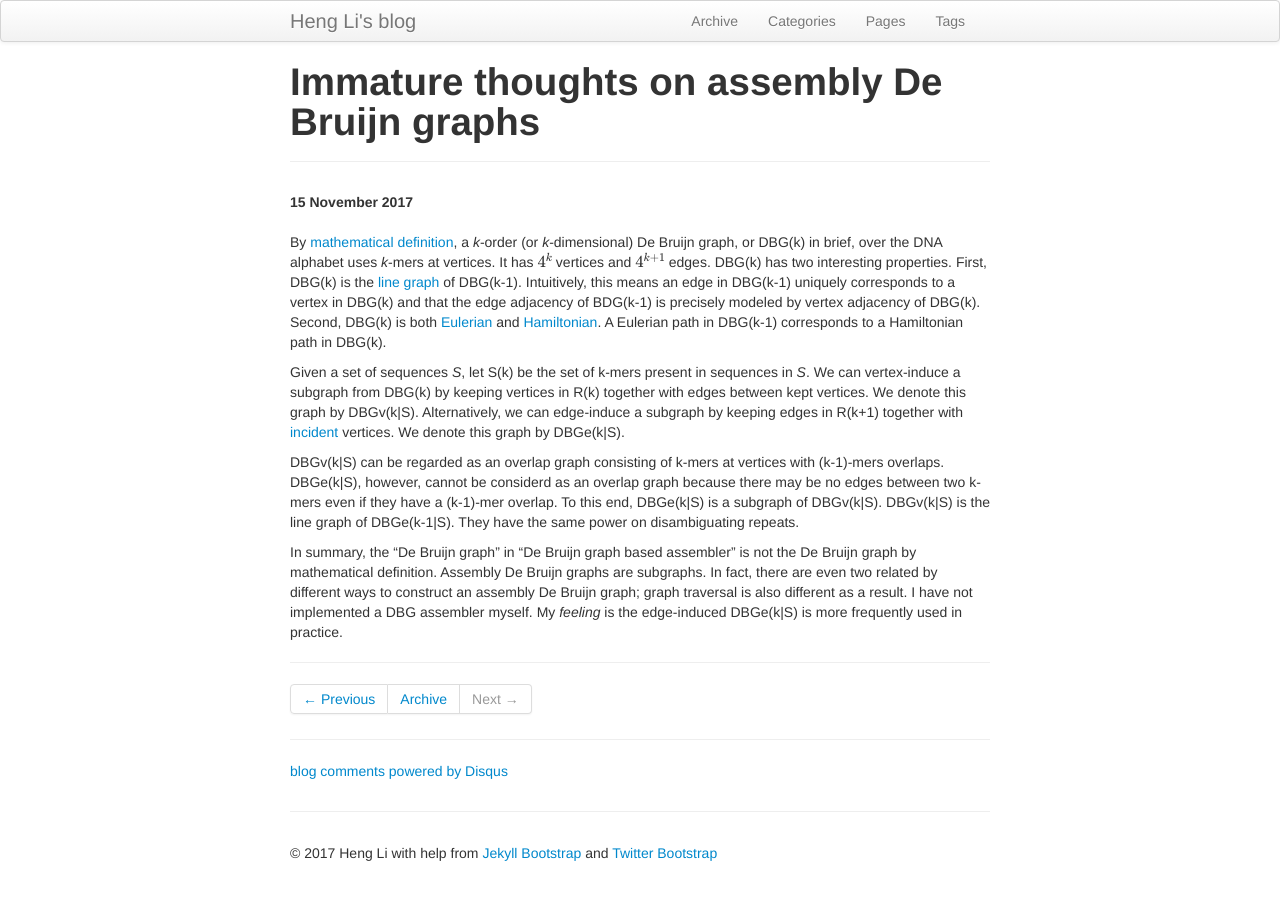
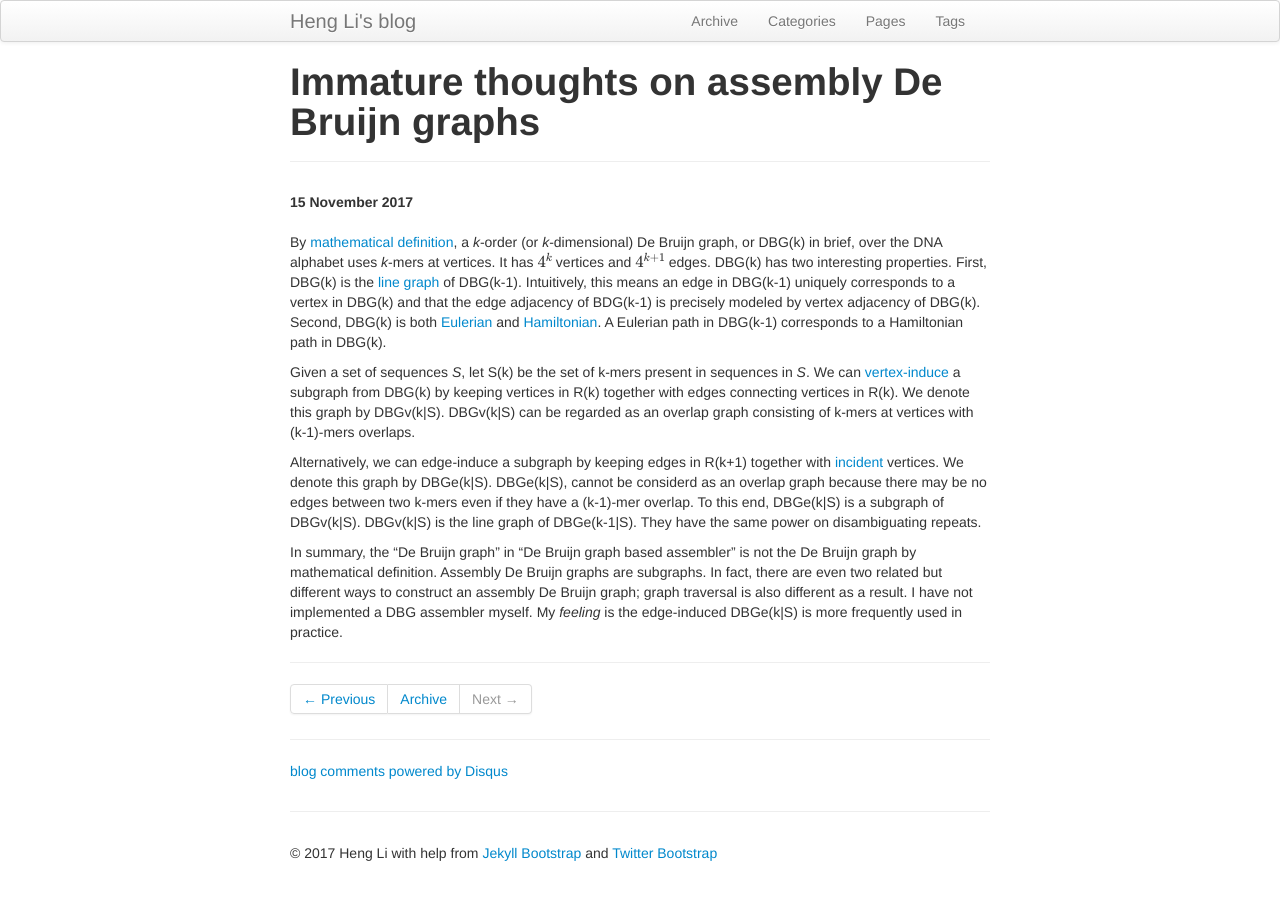
Before and after one commit to lh3/lh3.github.com, a Jekyll site: the page built from _posts/2017-11-15-on-assembly-de-bruijn-graphs.md, in a window 1280 px wide. Built offline with Jekyll 4.4.1, drawn with Linux system fonts in a browser that asks for light colours; formulas are drawn with MathJax 3; a script that is not in the unit is left out; comment, search, counter and statistics services are not loaded.

Commit message:
wording changes

```diff
--- a/_posts/2017-11-15-on-assembly-de-bruijn-graphs.md
+++ b/_posts/2017-11-15-on-assembly-de-bruijn-graphs.md
@@ -18,22 +18,21 @@ DBG(k). Second, DBG(k) is both [Eulerian][euler] and [Hamiltonian][hamilton].
 A Eulerian path in DBG(k-1) corresponds to a Hamiltonian path in DBG(k).
 
 Given a set of sequences *S*, let S(k) be the set of k-mers present in
-sequences in *S*. We can vertex-induce a subgraph from DBG(k) by keeping
-vertices in R(k) together with edges between kept vertices. We denote this
-graph by DBGv(k|S). Alternatively, we can edge-induce a subgraph by keeping
-edges in R(k+1) together with [incident][incident] vertices. We denote this
-graph by DBGe(k|S).
+sequences in *S*. We can [vertex-induce][induce] a subgraph from DBG(k) by
+keeping vertices in R(k) together with edges connecting vertices in R(k). We
+denote this graph by DBGv(k|S).  DBGv(k|S) can be regarded as an overlap graph
+consisting of k-mers at vertices with (k-1)-mers overlaps.
 
-DBGv(k|S) can be regarded as an overlap graph consisting of k-mers at vertices
-with (k-1)-mers overlaps. DBGe(k|S), however, cannot be considerd as an overlap
-graph because there may be no edges between two k-mers even if they have a
-(k-1)-mer overlap. To this end, DBGe(k|S) is a subgraph of DBGv(k|S). DBGv(k|S)
-is the line graph of DBGe(k-1|S). They have the same power on disambiguating
-repeats.
+Alternatively, we can edge-induce a subgraph by keeping edges in R(k+1)
+together with [incident][incident] vertices. We denote this graph by DBGe(k|S).
+DBGe(k|S), cannot be considerd as an overlap graph because there may be no
+edges between two k-mers even if they have a (k-1)-mer overlap. To this end,
+DBGe(k|S) is a subgraph of DBGv(k|S). DBGv(k|S) is the line graph of
+DBGe(k-1|S). They have the same power on disambiguating repeats.
 
 In summary, the "De Bruijn graph" in "De Bruijn graph based assembler" is not
 the De Bruijn graph by mathematical definition. Assembly De Bruijn graphs are
-subgraphs. In fact, there are even two related by different ways to construct
+subgraphs. In fact, there are even two related but different ways to construct
 an assembly De Bruijn graph; graph traversal is also different as a result. I
 have not implemented a DBG assembler myself. My *feeling* is the edge-induced
 DBGe(k|S) is more frequently used in practice.
```
Also changed, not shown: other parts of _posts/2017-11-15-on-assembly-de-bruijn-graphs.md (+1 -0 lines).
